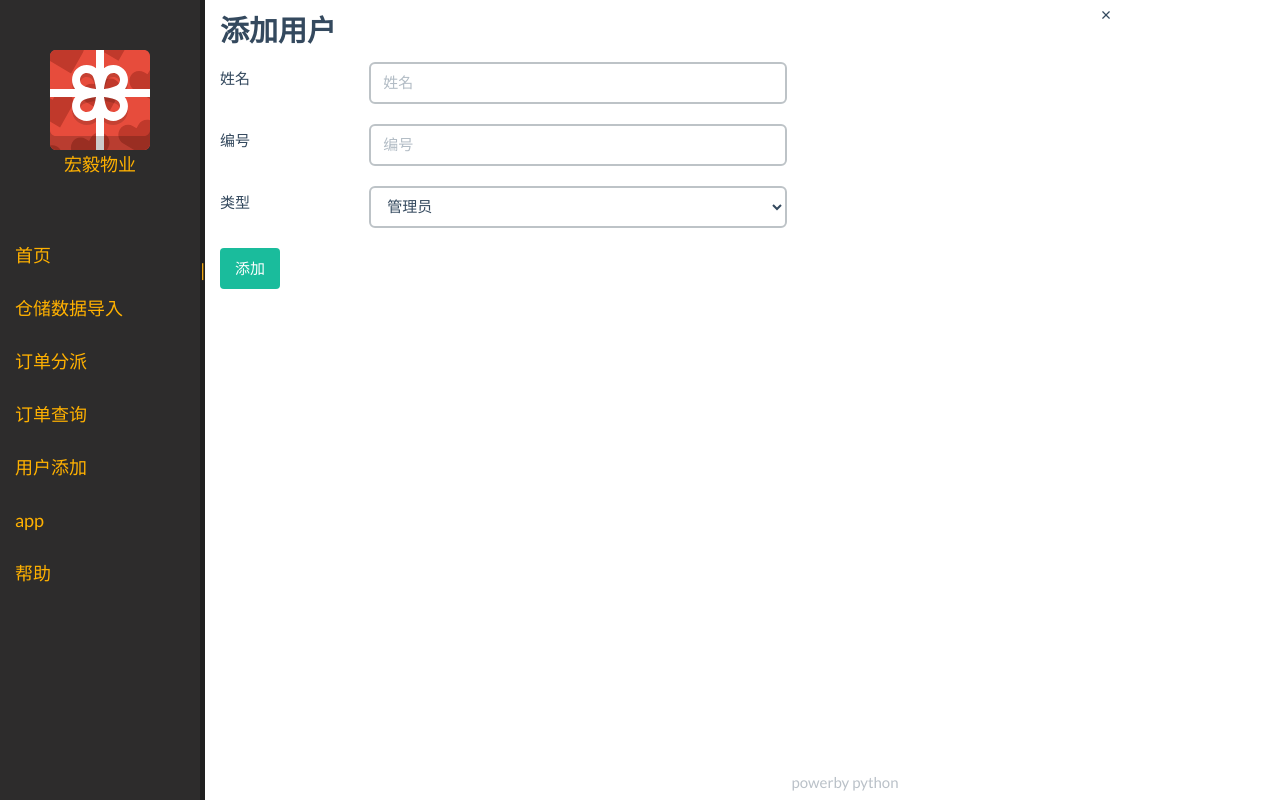
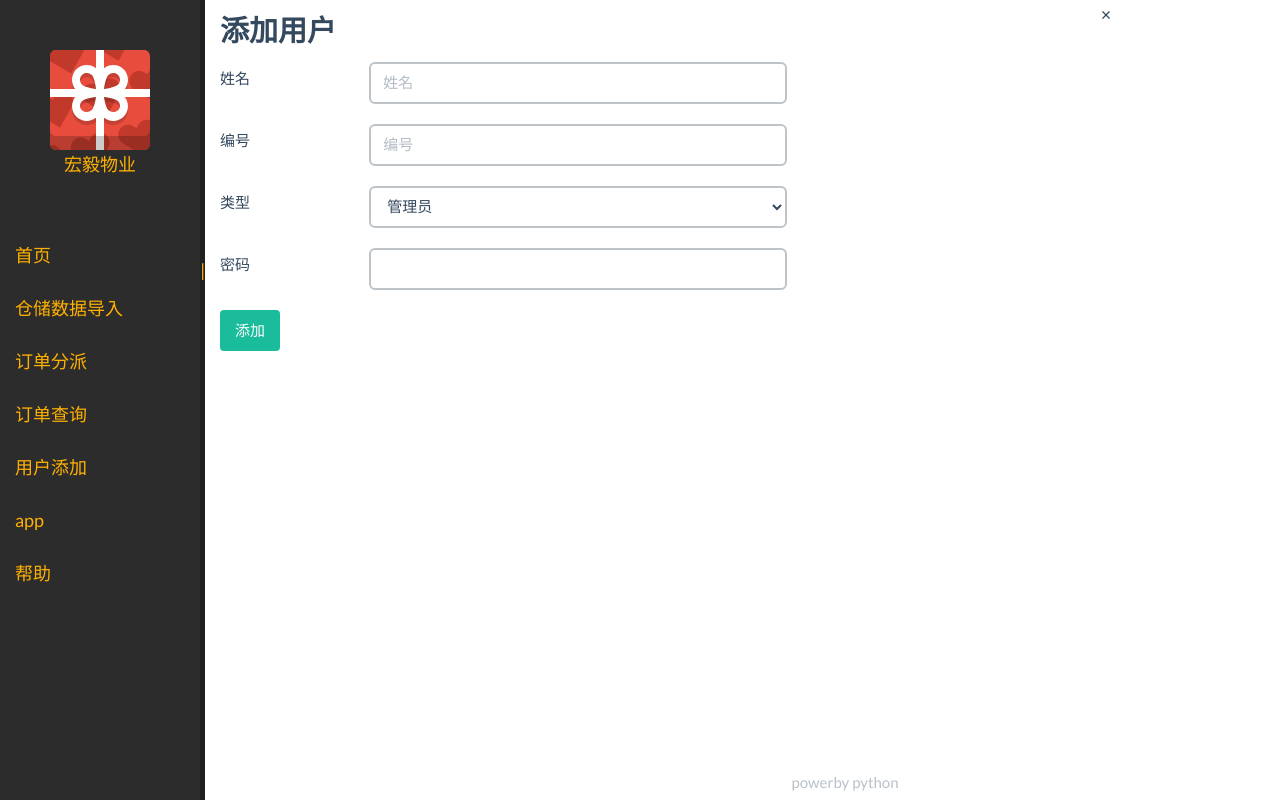
Before and after one commit to cnsworder/trasgo, a Flask app: page /add_user in a window 1280 px wide. Run offline with Flask 2, Linux system fonts and the light colour scheme; some libraries are stand-ins or nearby versions.

Commit message:
Update 用户密码

```diff
--- a/apps/user/views.py
+++ b/apps/user/views.py
@@ -21,8 +21,9 @@ def insert_user():
     user_name = request.form["name"]
     user_id = request.form["user_id"]
     user_type = request.form["user_type"]
+    user_passwd = request.form["user_passwd"]
 
-    user = User(user_id, user_name, user_type)
+    user = User(user_id, user_name, user_type, user_passwd)
 
     try:
         session = make_session()
--- a/templates/add_user.html
+++ b/templates/add_user.html
@@ -28,6 +28,12 @@
                 </select>
             </div>
         </div>
+        <div class="form-group">
+            <label for="user-pass" class="col-md-2 form-label">密码</label>
+            <div class="col-md-6">
+                <input class="form-control" name="user_passwd" id="user-pass" type="password" value=""/>
+            </div>
+        </div>
         <button type="submit" class="btn btn-primary">添加</button>
     </form>
 
```
Also changed, not shown: apps/data/transgodatabase.py (+9 -3 lines), data/transgo.db.
